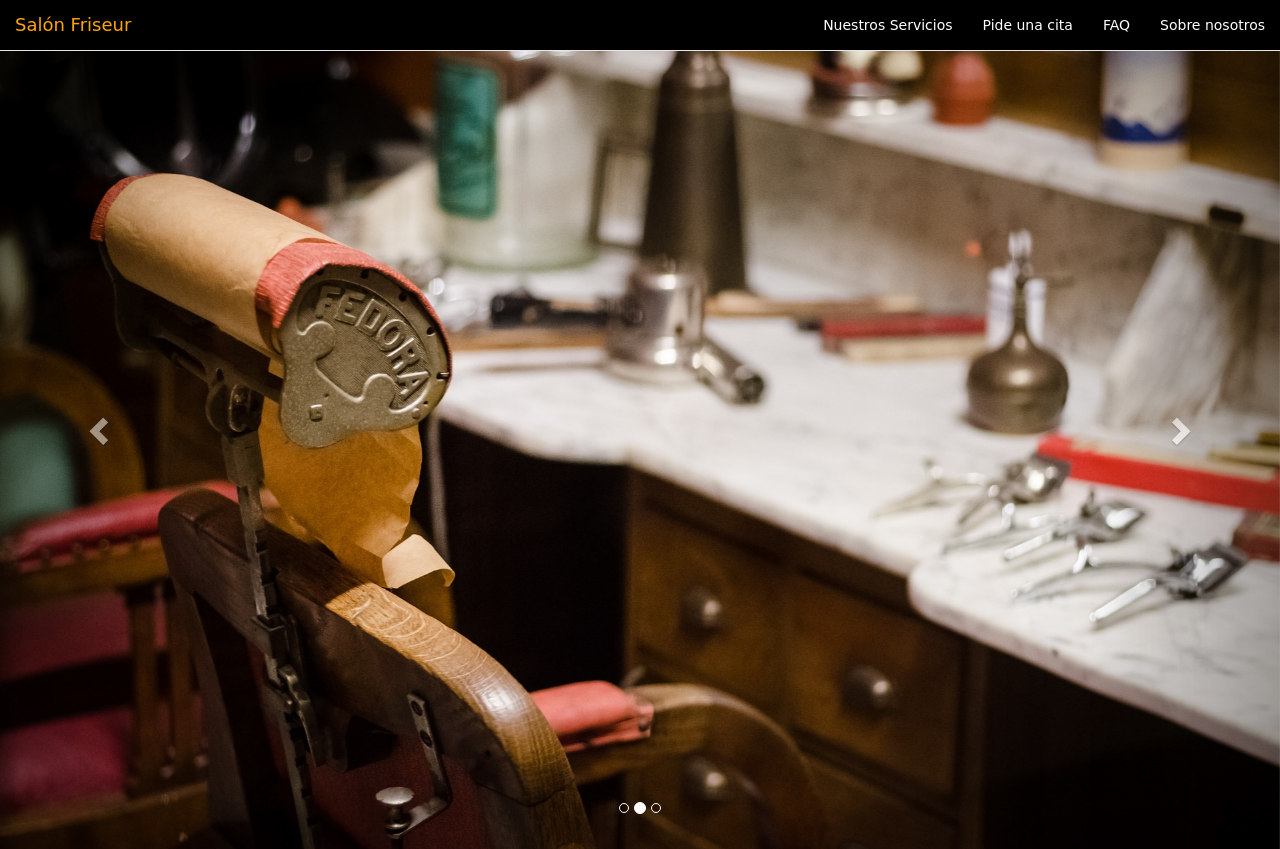
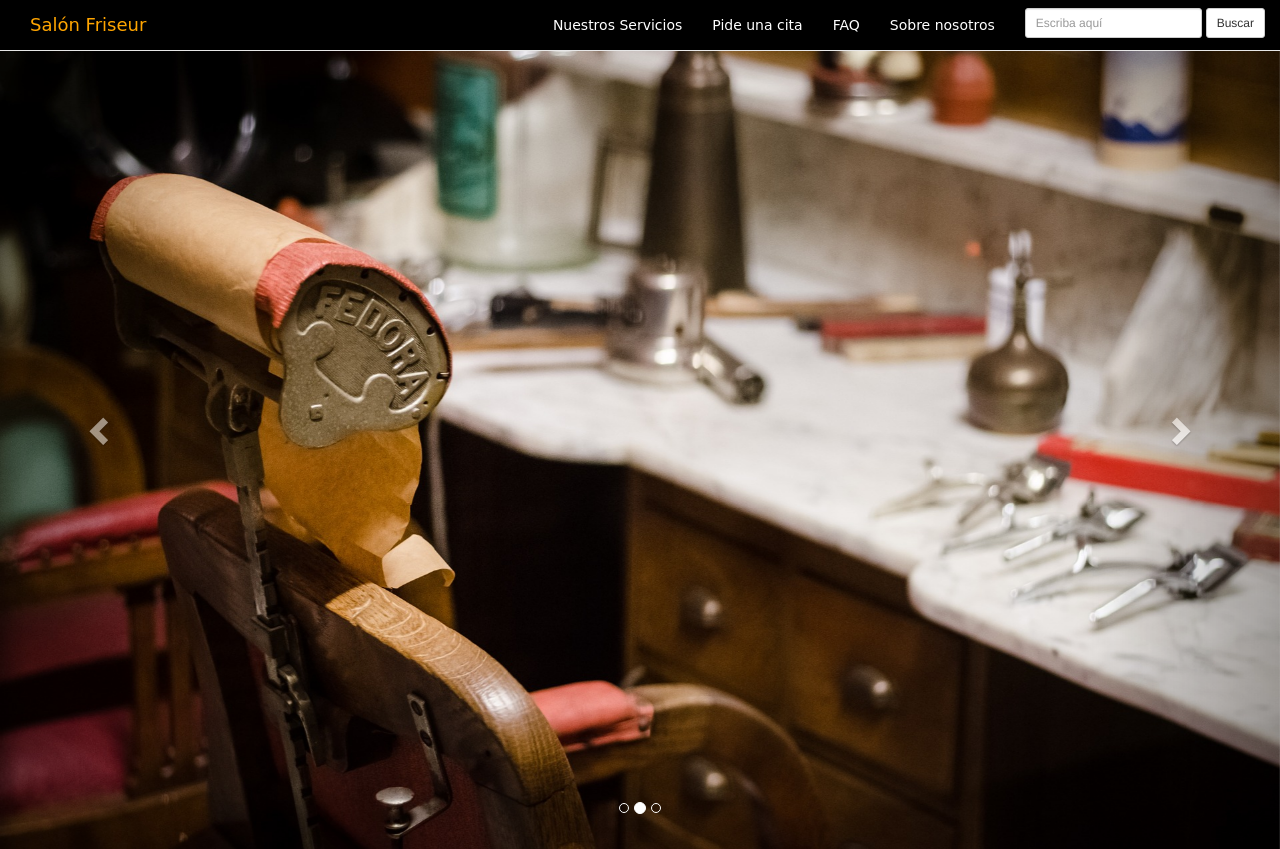
Before and after one commit to Francisco-Mayorga/bootstrap, a plain HTML site: page salón friseur/index.html in a window 1280 px wide. Shown: the top 849 px of the page. Drawn offline with nearby package versions, Linux system fonts and the light colour scheme; a web font is replaced by a local one.

Commit message:
Add files via upload
Buscador añadido en la barra de navegación

```diff
--- a/salón friseur/css/style.css
+++ b/salón friseur/css/style.css
@@ -11,6 +11,14 @@ nav.navbar.navbar-default.navbar-fixed-top a {
 
 nav.navbar.navbar-default.navbar-fixed-top a:hover {
   color: orange;
+}
+
+a.navbar-brand {
+  padding-left: 30px;
+}
+
+form.navbar-form.navbar-right {
+  padding-right: 30px;
 }
 
 h1 {
@@ -64,12 +72,12 @@ td {
 }
 
 input.btn.btn-primary {
-    background-color: black;
+  background-color: black;
 }
 
 #cita a {
-    color: black;
-    text-decoration: underline;
+  color: black;
+  text-decoration: underline;
 }
 
 .table {
@@ -82,8 +90,8 @@ thead {
 }
 
 div#headingOne {
-    color: white;
-    background-color: black;
+  color: white;
+  background-color: black;
 }
 
 div#headingTwo {
--- a/salón friseur/index.html
+++ b/salón friseur/index.html
@@ -49,8 +49,17 @@
           <li><a href="#cita">Pide una cita</a></li>
           <li><a href="#faq">FAQ</a></li>
           <li><a href="#Mymodal" data-toggle="modal" data-target="#myModal">Sobre nosotros</a></li>
+          <li>
+            <form class="navbar-form navbar-right" role="search">
+              <div class="form-group form-group-sm">
+                <input type="text" class="form-control" placeholder="Escriba aquí">
+              </div>
+              <button type="submit" class="btn btn-default btn-sm">Buscar</button>
+            </form>
+          </li>
         </ul>
       </div>
+
       <!-- /.navbar-collapse -->
     </div>
     <!-- /.container-fluid -->
```
